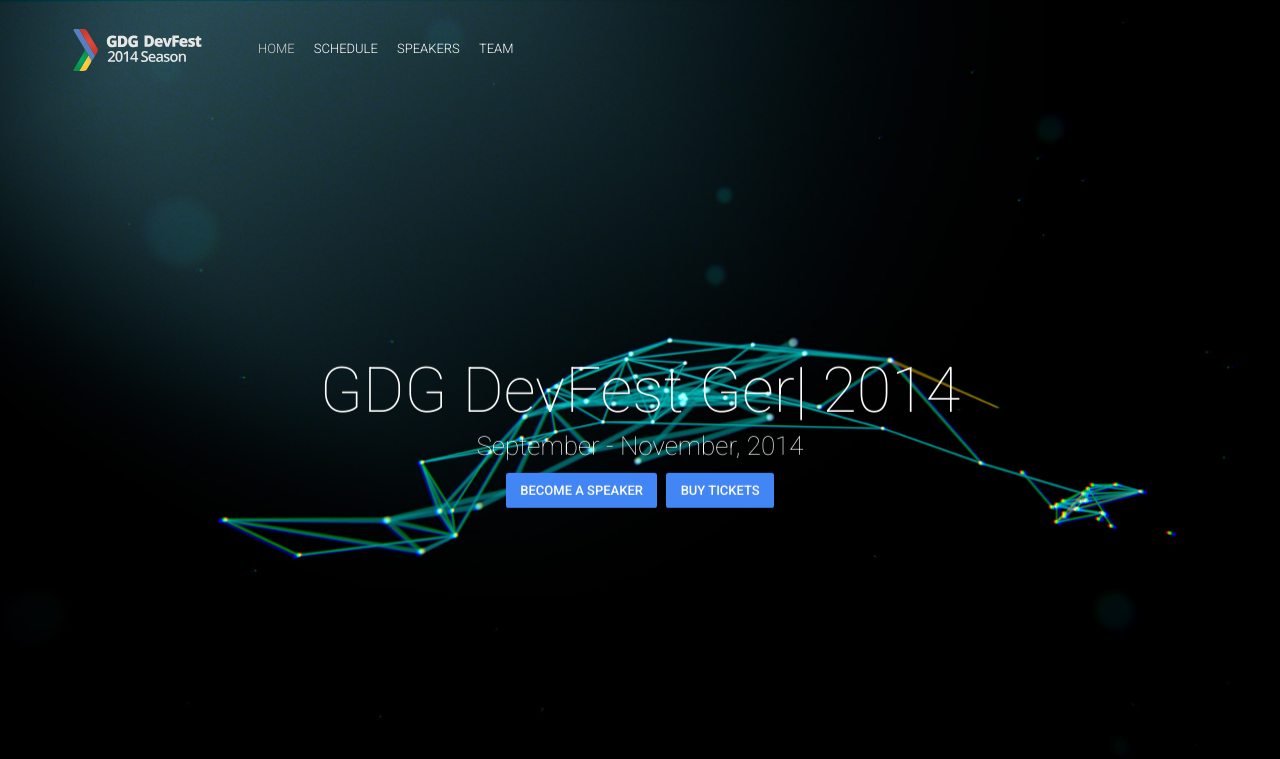
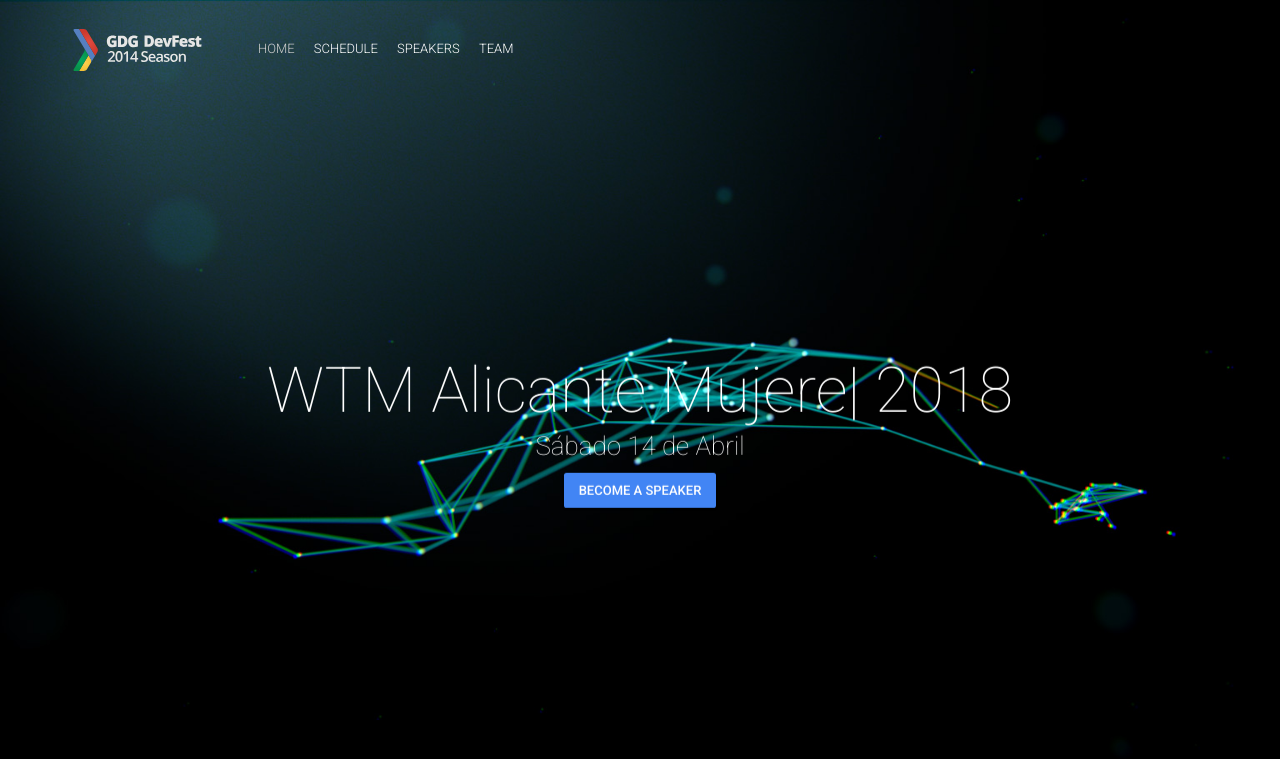
Before and after one commit to wtmalicante/wtmalicante.github.io, a Jekyll site: the page built from index.html, in a window 1280 px wide and 900 px high. Shown: the top 759 px of the window. Built offline with Jekyll 4.4.1, drawn with Linux system fonts in a browser that asks for light colours; nearby versions of some CDN libraries; comment, search, counter and statistics services are not loaded; some of the changed text lies outside the part shown.

Commit message:
Update _config.yml

```diff
--- a/_config.yml
+++ b/_config.yml
@@ -51,16 +51,15 @@
 
 # Hero Block
 heroImage: "hero.jpg"
-heroTitle: "GDG DevFest <typeout> 2014"
-eventDate: "September - November, 2014"
-typeoutTextValues: '"", "Season", "Ukraine", "Germany", "USA"'
+heroTitle: "WTM Alicante <typeout> 2018"
+eventDate: "Sábado 14 de Abril"
+typeoutTextValues: '"", "Tecnología", "Mujeres", "Makers", "IWD"'
 typeoutFallback: "Season"
 heroButtons:
  - {link: "https://bit.ly/dfua-c4p", text: "Become a speaker"}
- - {permalink: "/#tickets", text: "Buy tickets"}
 
 # About Block
-aboutTitle: "About WTM DevFest"
+aboutTitle: "Sobre WTM"
 aboutBlock:
  - {title: "Conference", image: "conference.jpg", text: "The biggest Google related event in the country carefully crafted for you by GDG community! Awesome speakers and lots of fun!" }
  - {title: "Workshops", image: "workshop.jpg", text: "Full-day of workshops, hands-on experience, hacking and debugging. Come and tame your favourite technology!" }
```
